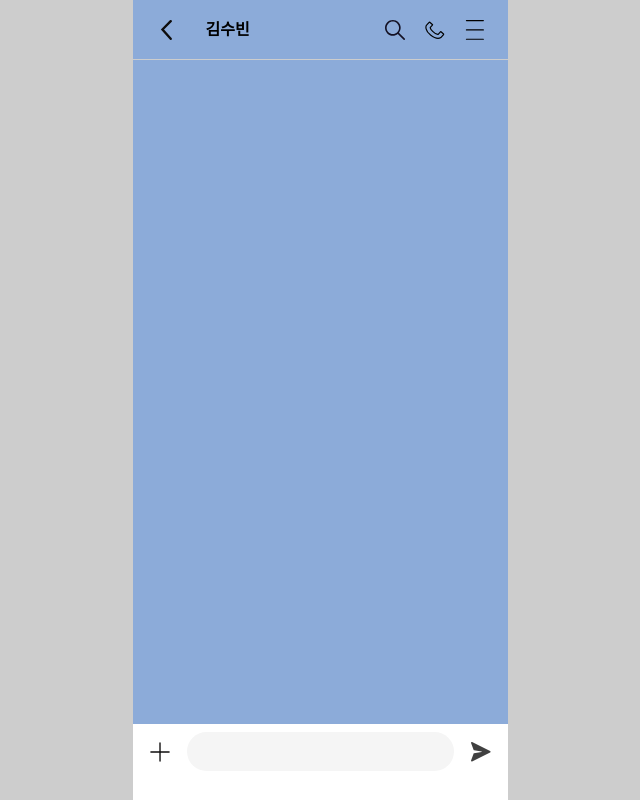
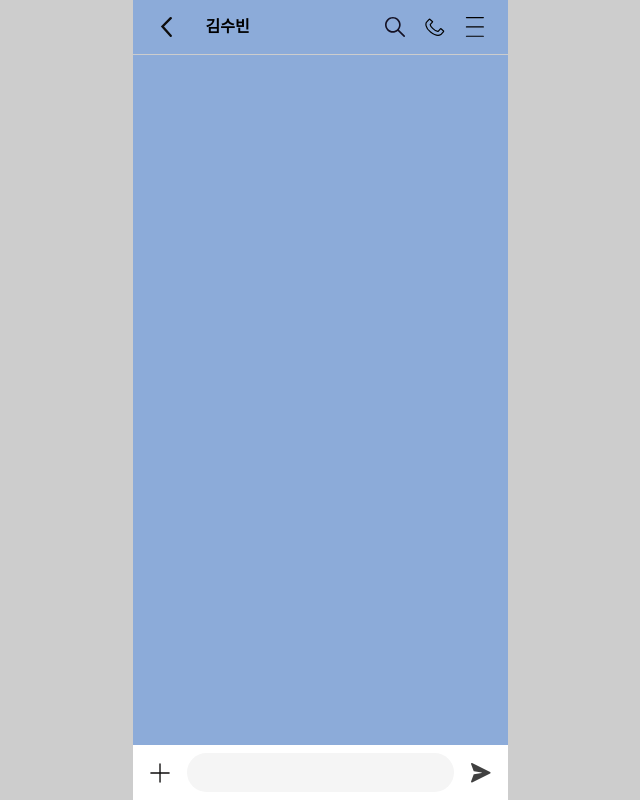
Before and after one commit to CEOS-Developers/react-messenger-19th, a React (Create React App) app: page / in a window 1280 px wide. Shown: the whole page, without its empty margins (320-960 px from the left). Built offline with nearby package versions, Linux system fonts and the light colour scheme.

Commit message:
fix: 채팅방 높이 수정

```diff
--- a/src/components/units/ChatRoom/ChatRoom.styles.ts
+++ b/src/components/units/ChatRoom/ChatRoom.styles.ts
@@ -15,7 +15,7 @@ export const ChatHeader = styled.div`
 	justify-content: space-between;
 
 	padding: 0 23px;
-	height: 60px;
+	height: 55px;
 	background-color: #8cabd9;
 	border-bottom: 0.5px solid #cdcdcd;
 `;
@@ -40,7 +40,7 @@ export const Name = styled.div`
 `;
 
 export const ChatContainer = styled.div`
-	height: 83vh;
+	height: calc(100vh - 110px);
 	flex-grow: 1;
 	overflow-y: auto;
 	background-color: #8cabd9;
@@ -56,7 +56,7 @@ export const InputContainer = styled.div`
 `;
 
 export const ChatInput = styled.input`
-	width: 267px;
+	width: 90%;
 	height: 39px;
 	border-radius: 30px;
 	padding: 15px;
--- a/src/pages/ChatRoom.tsx
+++ b/src/pages/ChatRoom.tsx
@@ -3,7 +3,6 @@ import ChatRoomComponent from '../components/units/ChatRoom/ChatRoom.Component';
 export default function ChatRoomPage(): JSX.Element {
 	return (
 		<>
-			{/* <Header color="#617898" /> */}
 			<ChatRoomComponent />
 		</>
 	);
```
